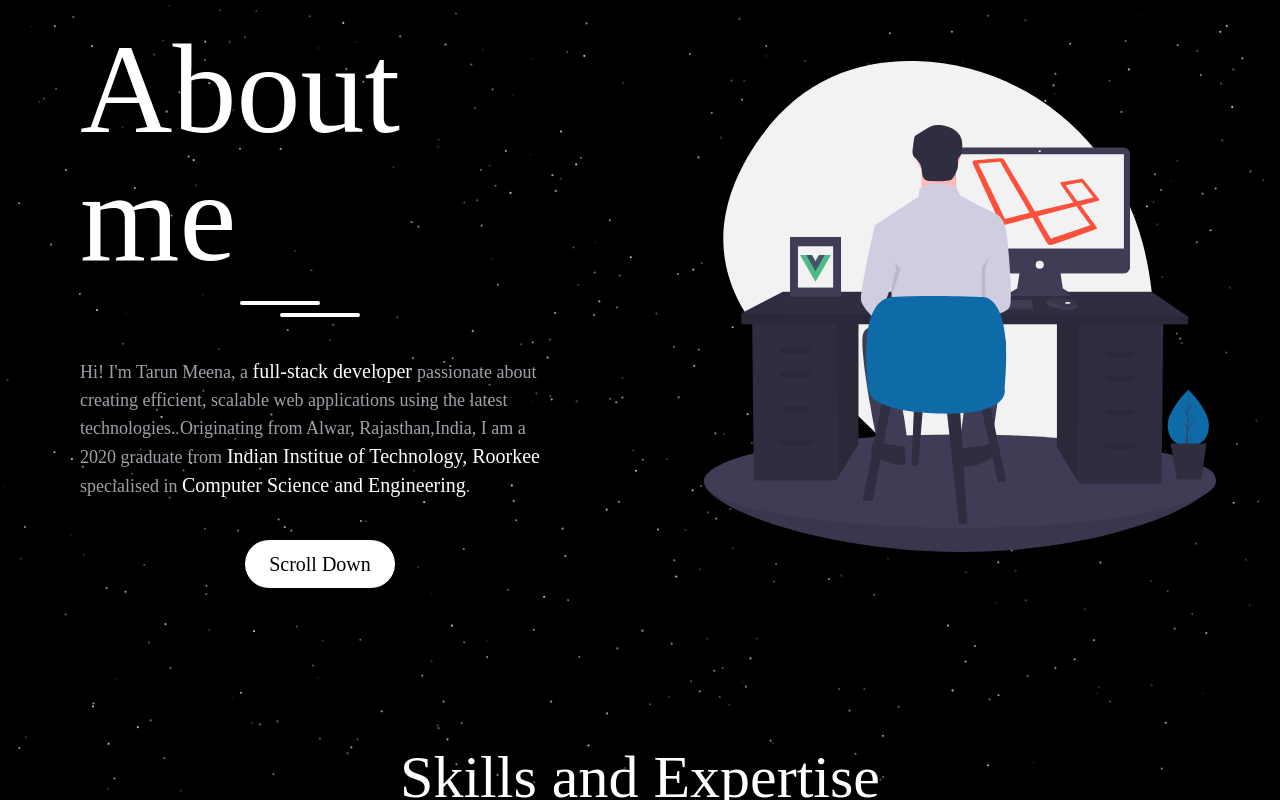
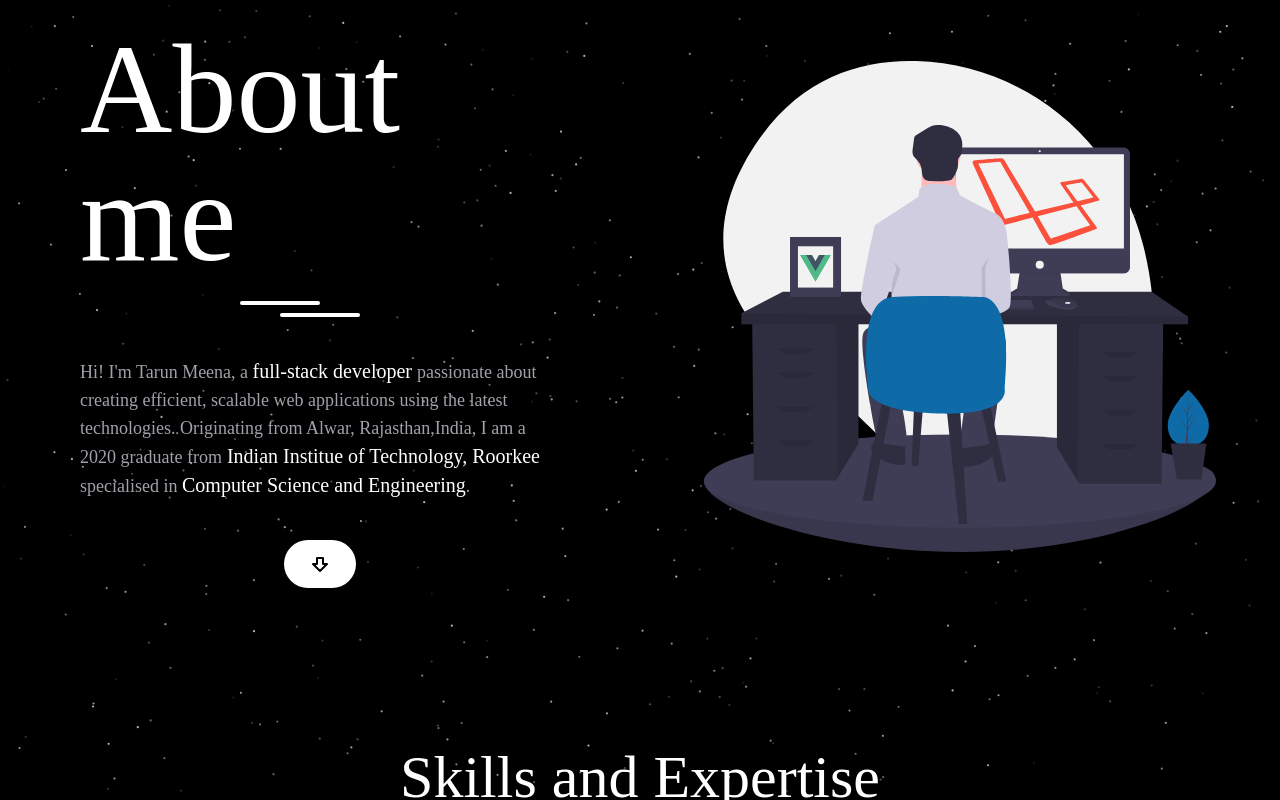
Before and after one commit to tarunmeena6846/Portfolio, a Next.js app in the folder portfolio/: page /about in a window 1280 px wide. Built offline with nearby package versions, Linux system fonts and the light colour scheme; what tailwindcss-debug-screens would draw is missing.

Commit message:
ui fixes

```diff
--- a/portfolio/src/app/about/ProfessionalExperiance.tsx
+++ b/portfolio/src/app/about/ProfessionalExperiance.tsx
@@ -89,7 +89,7 @@ export default function ProfessionalExperience() {
   ];
 
   return (
-    <div className=" w-screen my-10">
+    <div className=" w-screen my-10 pb-20">
       {/* Title Section */}
       <motion.div
         className="flex flex-col items-center  w-screen p-10"
--- a/portfolio/src/app/about/SkillsSection.tsx
+++ b/portfolio/src/app/about/SkillsSection.tsx
@@ -3,7 +3,10 @@ import { Braces, Cloud, Code } from "lucide-react";
 import { motion } from "framer-motion";
 export function SkillSection() {
   return (
-    <div className="flex flex-col items-center justify-center w-screen h-[60vh] overflow-hidden ">
+    <div
+      className="flex flex-col items-center justify-center w-screen h-[60vh] overflow-hidden "
+      // ref={skill}
+    >
       <motion.div
         className="flex flex-col items-center justify-center"
         initial={{ x: -100, opacity: 0 }}
--- a/portfolio/src/app/about/TechStackSection.tsx
+++ b/portfolio/src/app/about/TechStackSection.tsx
@@ -30,7 +30,10 @@ const tools = [
 ];
 export default function TechStackSection() {
   return (
-    <div className="grid grid-cols-2 text-white mt-20 mx-auto w-screen p-10 gap-10  h-[60vh]">
+    <div
+      className="grid grid-cols-2 text-white mt-20 mx-auto w-screen p-10 gap-10  h-[60vh]"
+      // ref={skill}
+    >
       <motion.div
         className="col-span-1 flex flex-col justify-start items-center"
         initial={{ x: -200, opacity: 0 }}
--- a/portfolio/src/app/about/page.tsx
+++ b/portfolio/src/app/about/page.tsx
@@ -6,14 +6,15 @@ import ProfessionalExperiance from "./ProfessionalExperiance";
 import { AnimatePresence, motion } from "framer-motion";
 import Hr from "../components/Hr";
 import { MagneticButtons } from "../components/MagneticButtons";
-import { useEffect, useState } from "react";
+import { useEffect, useRef, useState } from "react";
 import Hero from "../components/Preloader/Hero";
 import { usePathname } from "next/navigation";
 import { useLoading } from "../components/context/LoadingContext";
+import { ArrowBigDown } from "lucide-react";
 
 export default function AboutPage() {
   const [isLoading, setIsLoading] = useState(true);
-
+  const skillRef = useRef(null);
   const pathname = usePathname();
   useEffect(() => {
     const timer = setTimeout(() => {
@@ -83,8 +84,13 @@ export default function AboutPage() {
               }}
             >
               <MagneticButtons>
-                <Button className="bg-white text-black hover:bg-red-700 hover:text-white p-6 rounded-3xl text-xl">
-                  Scroll Down
+                <Button
+                  className="bg-white text-black hover:bg-red-700 hover:text-white p-6 rounded-3xl text-xl"
+                  // onClick={() => {
+                  //   skillRef.current.scrollIntoView({ behavior: "smooth" });
+                  // }}
+                >
+                  <ArrowBigDown />
                 </Button>
               </MagneticButtons>
             </motion.div>
@@ -106,7 +112,9 @@ export default function AboutPage() {
           </motion.div>
         </div>
       </div>
+      {/* <div ref={skillRef}> */}
       <SkillSection />
+      {/* </div> */}
       <TechStackSection />
       <ProfessionalExperiance />
     </>
--- a/portfolio/src/app/components/Sidebar.tsx
+++ b/portfolio/src/app/components/Sidebar.tsx
@@ -2,7 +2,11 @@
 import { Folder, Home, Mail, User } from "lucide-react";
 import { RefObject } from "react";
 import { MagneticButtons } from "./MagneticButtons";
-
+export const scrollTo = (ref: RefObject<HTMLDivElement>) => {
+  if (ref.current) {
+    ref.current.scrollIntoView({ behavior: "smooth", block: "start" });
+  }
+};
 export default function Sidebar({
   scrollToSection,
 }: {
@@ -15,11 +19,6 @@ export default function Sidebar({
 }) {
   const { introRef, aboutRef, projectsRef, contactRef } = scrollToSection;
 
-  const scrollTo = (ref: RefObject<HTMLDivElement>) => {
-    if (ref.current) {
-      ref.current.scrollIntoView({ behavior: "smooth", block: "start" });
-    }
-  };
   return (
     <div className="hidden md:block fixed top-1/2 -translate-y-1/2 text-white space-y-10 bg-white py-10 px-4 rounded-e-xl">
       <MagneticButtons>
--- a/portfolio/src/app/projects/ProjectsDisplay.tsx
+++ b/portfolio/src/app/projects/ProjectsDisplay.tsx
@@ -77,7 +77,13 @@ export default function ProjectsDisplay() {
       </div>
       <div className="flex justify-center">
         <Button className="bg-white text-black hover:bg-gray-700 hover:text-white">
-          See more
+          <a
+            href="https://github.com/tarunmeena6846"
+            target="_blank"
+            rel="noopener noreferrer"
+          >
+            See more
+          </a>
         </Button>
       </div>
     </div>
--- a/portfolio/src/app/projects/page.tsx
+++ b/portfolio/src/app/projects/page.tsx
@@ -9,6 +9,7 @@ import { useLoading } from "../components/context/LoadingContext";
 import { usePathname } from "next/navigation";
 import Hero from "../components/Preloader/Hero";
 import { useEffect, useState } from "react";
+import { ArrowBigDown } from "lucide-react";
 export default function ProjectsPage() {
   const [isLoading, setIsLoading] = useState(true);
 
@@ -54,7 +55,7 @@ export default function ProjectsPage() {
               My Projects
               <Hr />
             </h1>
-            <p className=" text-zinc-400 animate-fade-up">
+            <p className=" text-zinc-400 animate-fade-up text-xl">
               These are some of the projects that I have done.
             </p>
             <MagneticButtons>
@@ -62,7 +63,8 @@ export default function ProjectsPage() {
                 className="bg-white text-black hover:bg-red-700 hover:text-white p-6 rounded-3xl text-xl"
                 // onClick={() => router.push("/projects")}
               >
-                Scroll Down
+                {/* Scroll Down */}
+                <ArrowBigDown></ArrowBigDown>
               </Button>
             </MagneticButtons>
           </motion.div>
```
